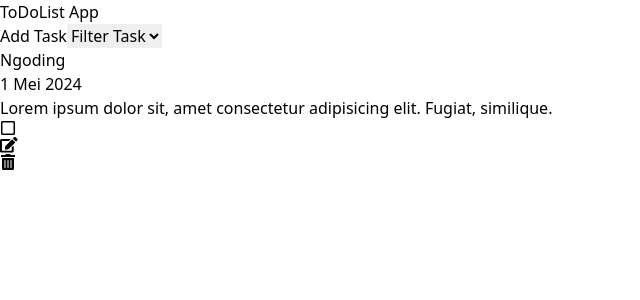
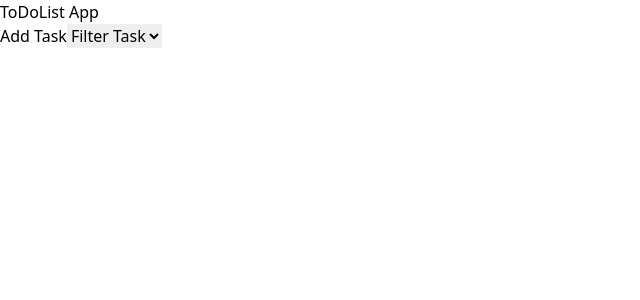
Before and after one commit to Gefila/ToDoList-App, a React (Vite) app: page / in a window 1280 px wide. Shown: the top 300 px of the page, without its empty margins (0-640 px from the left). Built offline with nearby package versions, Linux system fonts and the light colour scheme.

Commit message:
add task & delete task

```diff
--- a/src/App.jsx
+++ b/src/App.jsx
@@ -10,6 +10,39 @@ import {
 function App() {
 	const [showModal, setShowModal] = useState(false);
 	const [isClosing, setIsClosing] = useState(false);
+	const [isEditing, setIsEditing] = useState(false)
+	const [task, setTask] = useState("");
+	const [description, setDescription] = useState("");
+	const [date, setDate] = useState("");
+	const [priority, setPriority] = useState("");
+
+	const [tasks, setTasks] = useState([])
+
+	function handleAddTask(e) {
+		e.preventDefault();
+		setTasks([...tasks, {
+			id: +new Date(),
+			task,
+			description,
+			date,
+			status: false,
+			priority
+		}])
+		console.log(tasks)
+	}
+
+	function handleDeleteTask(id) {
+		setTasks(tasks.filter(task => task.id !== id))
+	}
+
+	function handleStatusTask(id) {
+		setTasks(tasks.map(task => {
+			if (task.id === id) {
+				task.status = !task.status
+			}
+			return task
+		}))
+	}
 
 	function closeModal() {
 		setIsClosing(true);
@@ -18,6 +51,8 @@ function App() {
 			setIsClosing(false);
 		}, 250);
 	}
+
+
 
 	return (
 		<div className="w-full h-screen bg-indigo-950 p-5 text-white flex justify-center items-start">
@@ -48,8 +83,7 @@ function App() {
 				{showModal && (
 					<div className="fixed backdrop-blur-sm top-0 left-0 right-0 bottom-0 flex items-center justify-center z-50 ">
 						<div
-							className={`bg-indigo-500 xl:w-1/2 w-9/12 rounded-lg ${
-								closeModal ? "scale-in-center" : ""
+							className={`bg-indigo-500 xl:w-1/2 w-9/12 rounded-lg ${closeModal ? "scale-in-center" : ""
 								} ${isClosing ? "scale-out-center" : ""}`}
 						>
 							<h1 className="text-center py-3 text-lg font-bold">
@@ -64,6 +98,7 @@ function App() {
 										type="text"
 										placeholder="Masukkan Task"
 										className="input"
+										onChange={e => setTask(e.target.value)}
 									/>
 								</div>
 								<div className="flex flex-col">
@@ -76,6 +111,7 @@ function App() {
 										placeholder="Masukkan Deskripsi"
 										className="input"
 										maxLength={150}
+										onChange={e => setDescription(e.target.value)}
 									></textarea>
 								</div>
 								<div className="flex flex-col">
@@ -86,13 +122,14 @@ function App() {
 										type="datetime-local"
 										placeholder="Masukkan Deskripsi"
 										className="input"
+										onChange={e => setDate(e.target.value)}
 									/>
 								</div>
 								<div className="flex flex-col">
 									<label htmlFor="" className="text-xl">
 										Task Priority
 									</label>
-									<select name="" id="" className="input">
+									<select name="" id="" className="input" onChange={e => setPriority(e.target.value)}>
 										<option value="1" selected disabled>
 											Select Task Priority
 										</option>
@@ -109,7 +146,10 @@ function App() {
 									>
 										Cancel
 									</button>
-									<button className="bg-indigo-700 px-4 py-2 w-full rounded-md hover:bg-indigo-800">
+									<button className="bg-indigo-700 px-4 py-2 w-full rounded-md hover:bg-indigo-800" type="submit" onClick={(e) => {
+										handleAddTask(e)
+										closeModal()
+									}}>
 										Add Task
 									</button>
 								</div>
@@ -118,23 +158,30 @@ function App() {
 					</div>
 				)}
 
+				{/* TASK */}
 				<div className="w-full mt-2">
-					<div className="flex flex-col bg-slate-600 px-3 py-2 justify-start items-start rounded-lg border relative">
+					{
+						tasks.map((task) => (
+							<div className="flex flex-col bg-slate-600 px-3 py-2 justify-start items-start rounded-lg border relative mb-8" id={task.id}>
 								<div className="flex items-start justify-between w-full">
-							<p className="text-2xl">Ngoding</p>
-							<p className="">1 Mei 2024</p>
+									<p className="text-2xl">{task.task}</p>
+									<p className="">{task.date}</p>
 								</div>
 								<p className="text-sm mt-1 text-justify min-h-16">
-							Lorem ipsum dolor sit, amet consectetur adipisicing elit. Fugiat,
-							similique.
+									{task.description}
 								</p>
 								<div className="flex items-center gap-2 bg-slate-800 px-2 py-3 rounded-md absolute left-1/2 transform -translate-x-1/2 -bottom-5">
-							{/* <FaRegCheckSquare /> */}
-							<FaRegSquare />
-							<FaEdit size={"1.1rem"}/>
-							<FaTrashAlt />
+									{task.status ? (
+										<FaRegCheckSquare onClick={e => handleStatusTask(task.id)} />
+									) : (
+										<FaRegSquare onClick={e => handleStatusTask(task.id)} />
+									)}
+									<FaEdit size={"1.1rem"} />
+									<FaTrashAlt onClick={() => handleDeleteTask(task.id)} />
 								</div>
 							</div>
+						))
+					}
 				</div>
 			</div>
 		</div>
```
Also changed, not shown: 1 other file (tests, documents, lock files or other folders). Lines whose indentation alone changed are shown as unchanged.
